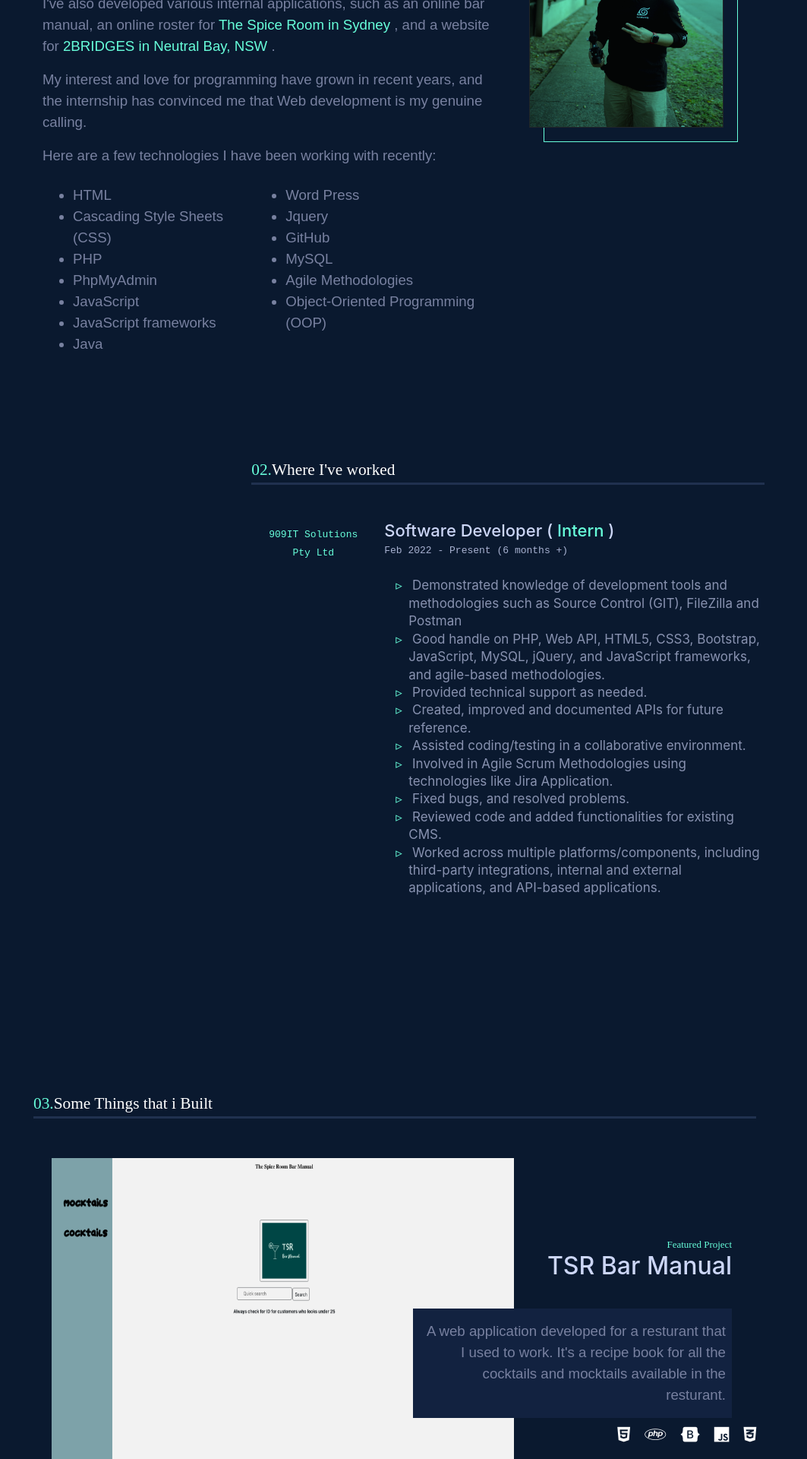
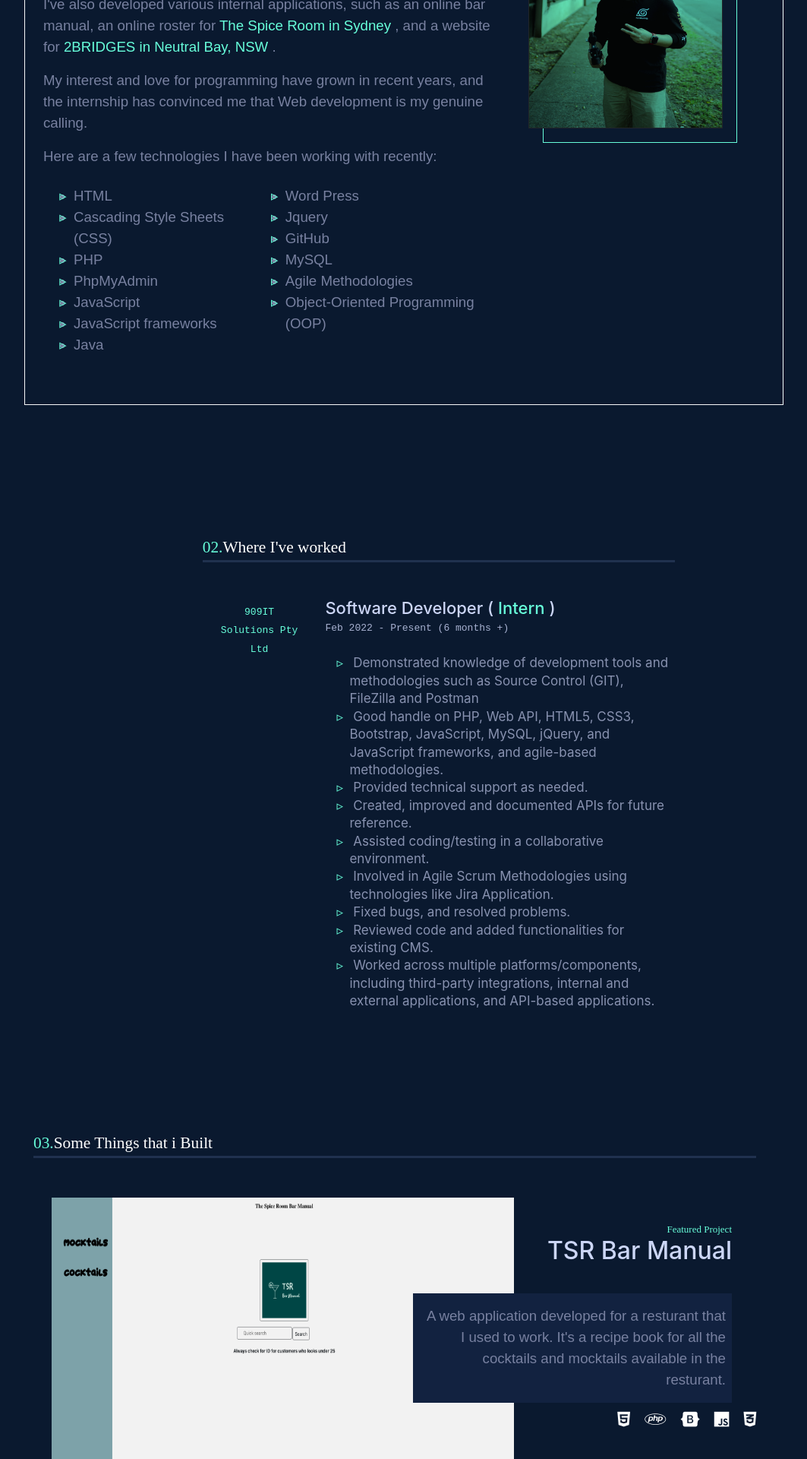
Before and after one commit to atsam10/portfilio, a PHP site: page / in a window 1280 px wide. Shown: the part 1200-3120 px from the top of the page at 76% size, without its empty margins (108-1171 px from the left). Run offline with PHP 8.4, Linux system fonts and the light colour scheme; some libraries are stand-ins or nearby versions.

Commit message:
working on responsivness

```diff
--- a/contents/aboutme.php
+++ b/contents/aboutme.php
@@ -1,4 +1,4 @@
-<div class="container width_managed p-3">
+<div class="container abt_me border border-light width_managed p-3">
 <a  id="about"></a>
 
     <div class=" title color-white typewitter"><span class="color-lightgreen">01.</span> About me </div>
@@ -30,24 +30,24 @@
                 <div class="d-flex flex-row mb-3">
                     <div class="p-2 w-50">
                         <ul>
-                            <li>HTML</li>
-                            <li>Cascading Style Sheets (CSS)</li>
-                            <li>PHP </li>
-                            <li>PhpMyAdmin</li>
-                            <li>JavaScript</li>
-                            <li>JavaScript frameworks </li>
-                            <li>Java</li>
+                            <li  class="des_des">HTML</li>
+                            <li  class="des_des">Cascading Style Sheets (CSS)</li>
+                            <li  class="des_des">PHP </li>
+                            <li  class="des_des">PhpMyAdmin</li>
+                            <li  class="des_des">JavaScript</li>
+                            <li  class="des_des">JavaScript frameworks </li>
+                            <li  class="des_des">Java</li>
                         </ul>
                     </div>
                     <div class="p-2">
 
                         <ul>
-                            <li>Word Press</li>
-                            <li>Jquery</li>
-                            <li>GitHub</li>
-                            <li>MySQL</li>
-                            <li>Agile Methodologies </li>
-                            <li>Object-Oriented Programming (OOP) </li>
+                            <li  class="des_des">Word Press</li>
+                            <li  class="des_des">Jquery</li>
+                            <li  class="des_des">GitHub</li>
+                            <li  class="des_des">MySQL</li>
+                            <li  class="des_des">Agile Methodologies </li>
+                            <li  class="des_des">Object-Oriented Programming (OOP) </li>
 
                         </ul>
                     </div>
--- a/contents/projects.php
+++ b/contents/projects.php
@@ -1,33 +1,34 @@
 <div class="container width_managed projects p-4">
     <a id="work"></a>
 
-
+    <div class="prj_heading">
         <div class=" title color-white typewitter"><span class="color-lightgreen">03.</span>Some Things that i Built </div>
         <div class="hl">
         </div> <br>
+    </div>
     <div class="d-flex">
 
 
-        <div class="p-2 w-100">
+        <div class="p-2 ">
 
             <div class="pt-1 " id="abt_description">
 
+                <div class="d-flex flex-column mb-3">
 
-
-                <div class="d-flex flex-column mb-3">
+                    <!-- tsr -->
+                    <div class="d-flex flex-row prj_contents mb-3 ">
                         <!-- photo of the project -->
-                    <div class="d-flex flex-row mb-3 ">
-                        <div class="p-2 w-50">
+                        <div class="p-2 w-50 prj_photo">
                             <a href="">
                                 <div class="proj_img_BM m-2"></div>
                             </a>
                         </div>
                         <!-- description of the proj -->
-                        <div class="p-2 mt-4 ">
+                        <div class="p-2  ">
 
-                            <div class=" py-5 text-center ">
+                            <div class=" text-center ">
 
-                                <div class=" mt-4 p-3  " style=" text-align: right;">
+                                <div class=" mt-4 p-3 prj_des " id="TSR">
 
                                     <div class="ft_proj typewitter color-lightgreen" style="font-size: 13px ;">Featured Project</div>
 
@@ -56,14 +57,21 @@
 
 
 
+                    <!-- Nutrition -->
+                    <div class="d-flex flex-row-reverse prj_contents mb-3">
+                        <!-- photo of the project -->
+                        <div class="p-2 w-50  prj_photo">
+                            <a href="">
+                                <div class="proj_img_Nu  "></div>
+                            </a>
+                        </div>
 
-                    <div class="d-flex flex-row mb-3">
                         <!-- description of the proj -->
-                        <div class=" mt-4 ">
+                        <div class=" mt-4  prj_des">
 
-                            <div class=" py-5 text-center ">
+                            <div class="  text-center ">
 
-                                <div class=" mt-4 p-3  " style=" text-align: left;">
+                                <div class=" mt-4 p-3  " id="nut">
 
                                     <div class="ft_proj typewitter color-lightgreen" style="font-size: 13px ;">Featured Project</div>
 
@@ -71,7 +79,7 @@
                                         <h2> Nutrition Website </h2><br>
                                     </div>
 
-                                    <div class="prj_des  px-2 pt-3 pb-3"  style="background-color: #122240; ">
+                                    <div class="prj_des  px-2 pt-3 pb-3" style="background-color: #122240; ">
                                         A demo website for a Nutritionist where Clients can see the available meal plans, book appointments as well as buy the meal plans
                                     </div>
                                     <div class="pt-2 prj_tech d-flex flex-row mb-3 justify-content-start" style="color: #ffffff;  transform: scale(1.2,1.2);">
@@ -87,30 +95,27 @@
 
                             </div>
                         </div>
-                        <!-- photo of the project -->
-                        <div class="p-2 w-50">
-                            <a href="">
-                                <div class="proj_img_Nu "></div>
-                            </a>
-                        </div>
 
 
                     </div>
 
-                    <div class="d-flex flex-row mb-3">
+
+                    <!-- IIBridges -->
+                    <div class="d-flex flex-row prj_contents mb-3">
                         <!-- photo of the project -->
-                        <div class="p-2 w-50">
+                        <div class="p-2 w-50 prj_photo">
                             <a href="">
                                 <div class="proj_img_IIB m-2"></div>
                             </a>
                         </div>
-                        <div class="p-2 mt-4 ">
                         <!-- description of the proj -->
-                            <div class="p-2 mt-4 ">
+                        <div class=" p-2">
 
-                                <div class=" py-5 text-center ">
 
-                                    <div class=" mt-4 p-3  " style=" text-align: right;">
+
+                                <div class="  text-center ">
+
+                                    <div class=" mt-4 p-3 prj_des " id="IIb">
 
                                         <div class="ft_proj typewitter color-lightgreen" style="font-size: 13px ;">Featured Project</div>
 
@@ -130,7 +135,7 @@
                                     </div>
 
                                 </div>
-                            </div>
+
                         </div>
 
                     </div>
--- a/contents/work.php
+++ b/contents/work.php
@@ -1,5 +1,5 @@
 <div class="width_managed">
-    <div class="container  m-5 ">
+    <div class="container  exper m-5 ">
         <div class="container  p-4">
             <a id="exper"></a>
 
--- a/css/style.css
+++ b/css/style.css
@@ -178,9 +178,10 @@
 }
 
 .work {
-  margin-left: 214.5px;
+  margin-top: 50px;
+  margin-left: 150px;
   max-width: 700px;
-  margin-right: 214.5px;
+  margin-right: 150px;
 }
 
 .work_place {
@@ -295,6 +297,16 @@
   color: #67feda;
 }
 
+ #TSR, #IIb {
+  text-align: right;
+ }
+ #nut{
+  text-align: left;
+ }
+
+
+/* --------------------- */
+/* tnx page */
 .get_in_touch {
   margin: 0px 0px 10px;
   font-weight: 600;
```
Also changed, not shown: other parts of css/style.css (+75 -4 lines). Lines whose indentation alone changed are shown as unchanged.
